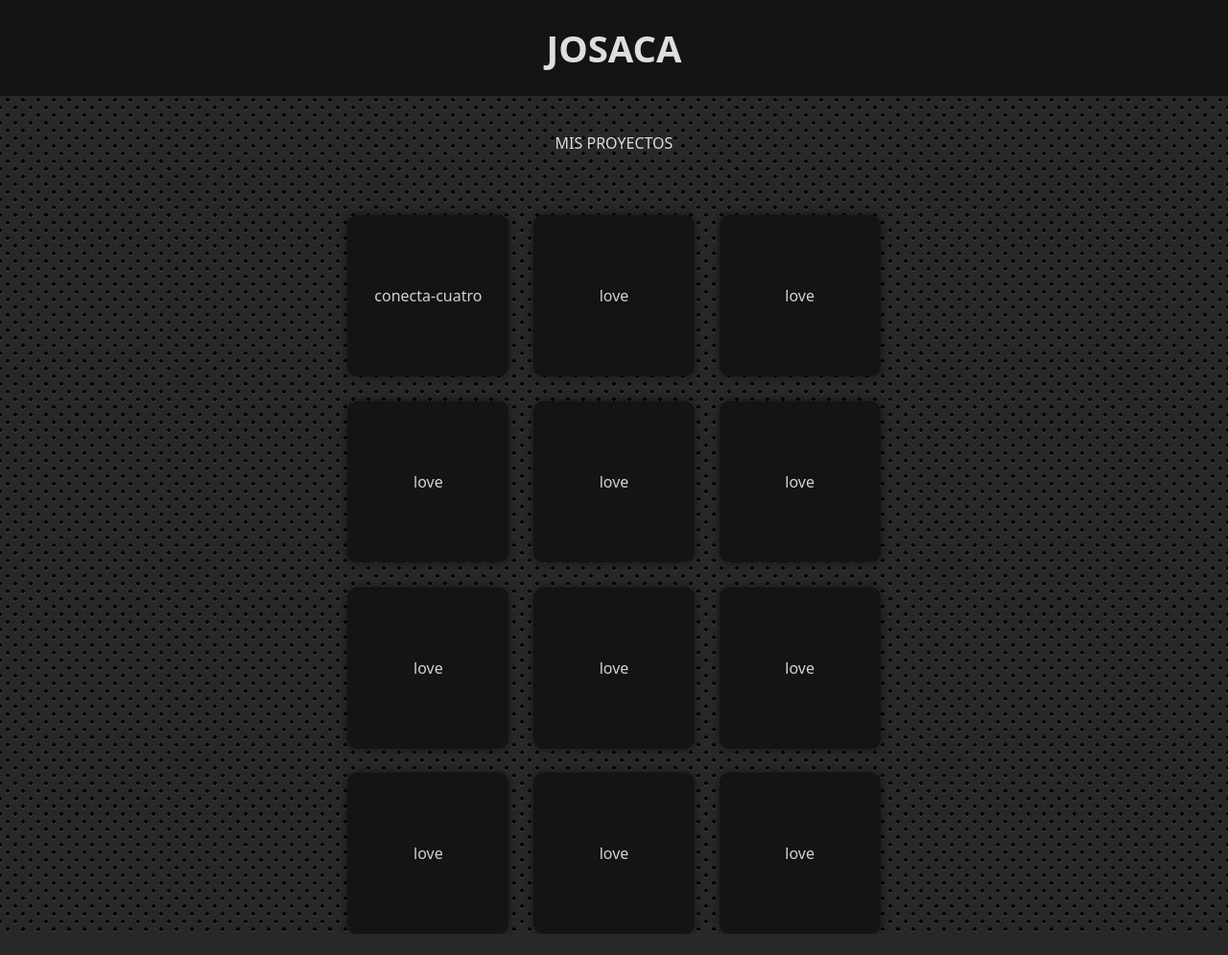
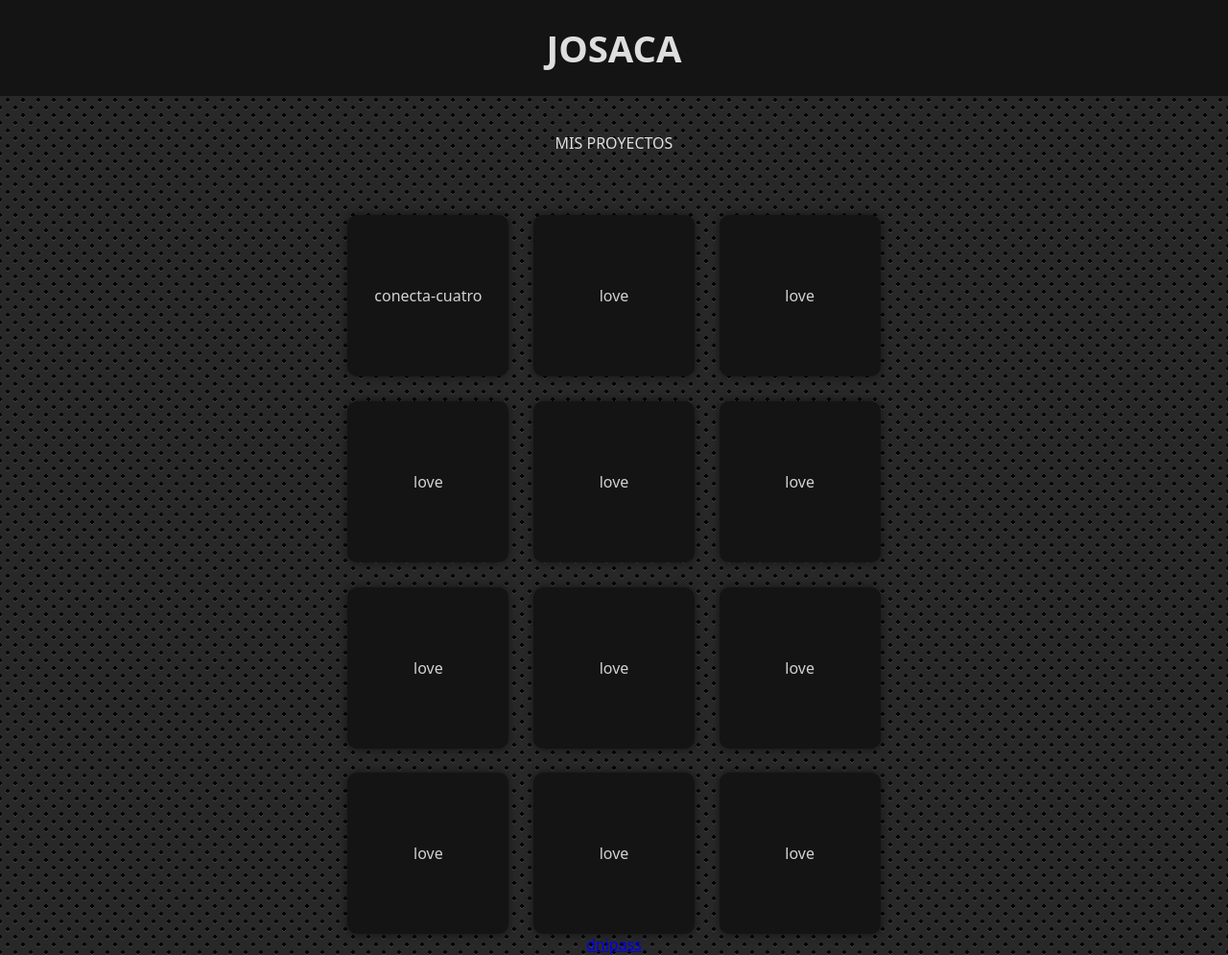
Before and after one commit to Jokasa03/jokasa03.github.io, a plain HTML site: page index.html in a window 1280 px wide. Shown: the whole page at 96% size. Before the commit the page ends 973 px from the top, so only its background shows below. Drawn offline with Linux system fonts and the light colour scheme.

Commit message:
correccion anterior commit

```diff
--- a/index.html
+++ b/index.html
@@ -55,7 +55,7 @@
                 </div>
             </div>
 
-            <a href="registroDNIPASSWORD/index.html"></a>
+            <a href="registroDNIPASSWORD/index.html">dnipass</a>
         </main>
     </div>
 
```
